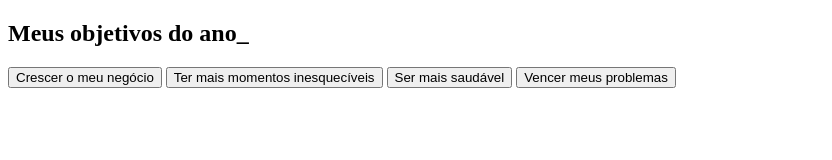
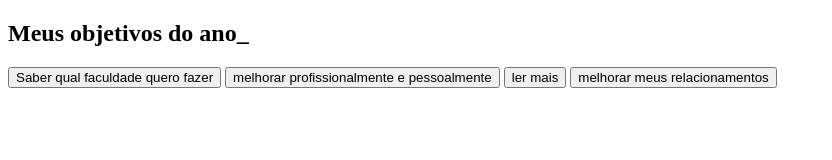
Before and after one commit to Thainaraw/VsCode3F, a plain HTML site: page index.html in a window 1280 px wide. Shown: the whole page, without its empty margins (0-832 px from the left). Drawn offline with Linux system fonts and the light colour scheme.

Commit message:
Update index.html

```diff
--- a/index.html
+++ b/index.html
@@ -12,10 +12,10 @@
     <section class="conteudo-principal">
         <h2 class="titulo-principal">Meus objetivos do ano<span>_</span></h2>
         <div class="botoes">
-            <button class="botao">Crescer o meu negócio</button>
-            <button class="botao">Ter mais momentos inesquecíveis</button>
-            <button class="botao">Ser mais saudável</button>
-            <button class="botao">Vencer meus problemas</button>
+            <button class="botao">Saber qual faculdade quero fazer</button>
+            <button class="botao">melhorar profissionalmente e pessoalmente</button>
+            <button class="botao">ler mais</button>
+            <button class="botao">melhorar meus relacionamentos</button>
         </div>
     </section>
 </body>
```
